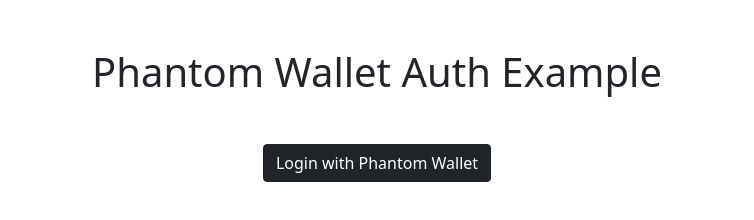
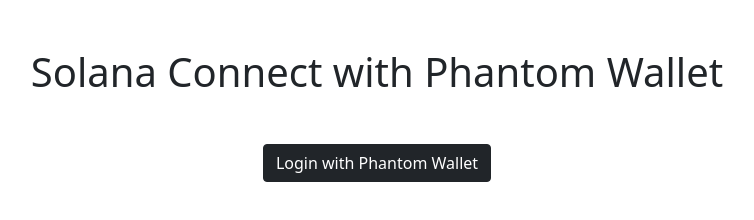
Before and after one commit to jawed7siddiqui/solana-login-with-phatom-wallet, a plain HTML site: page index.html in a window 1280 px wide. Shown: the whole page, without its empty margins (263-1017 px from the left). Drawn offline with nearby package versions, Linux system fonts and the light colour scheme.

Commit message:
Intial commit

```diff
--- a/index.html
+++ b/index.html
@@ -2,7 +2,7 @@
 <!doctype html>
 <html lang="en">
 <head>
-    <title>Phantom Wallet Auth Example</title>
+    <title>Phantom Wallet</title>
     <meta charset="utf-8">
     <meta name="viewport" content="width=device-width, initial-scale=1">
     <meta property="og:title" content="Phantom Wallet Auth Example"/>
@@ -24,7 +24,7 @@
 <body>
 
 <div class="container-fluid text-center mt-5">
-    <h1>Phantom Wallet Auth Example</h1>
+    <h1>Solana Connect with Phantom Wallet</h1>
     <div class="d-flex justify-content-center mt-5">
         <button id="login-button" onclick="phantomLogin()" class="btn btn-dark">Login with Phantom Wallet</button>
     </div>
```
